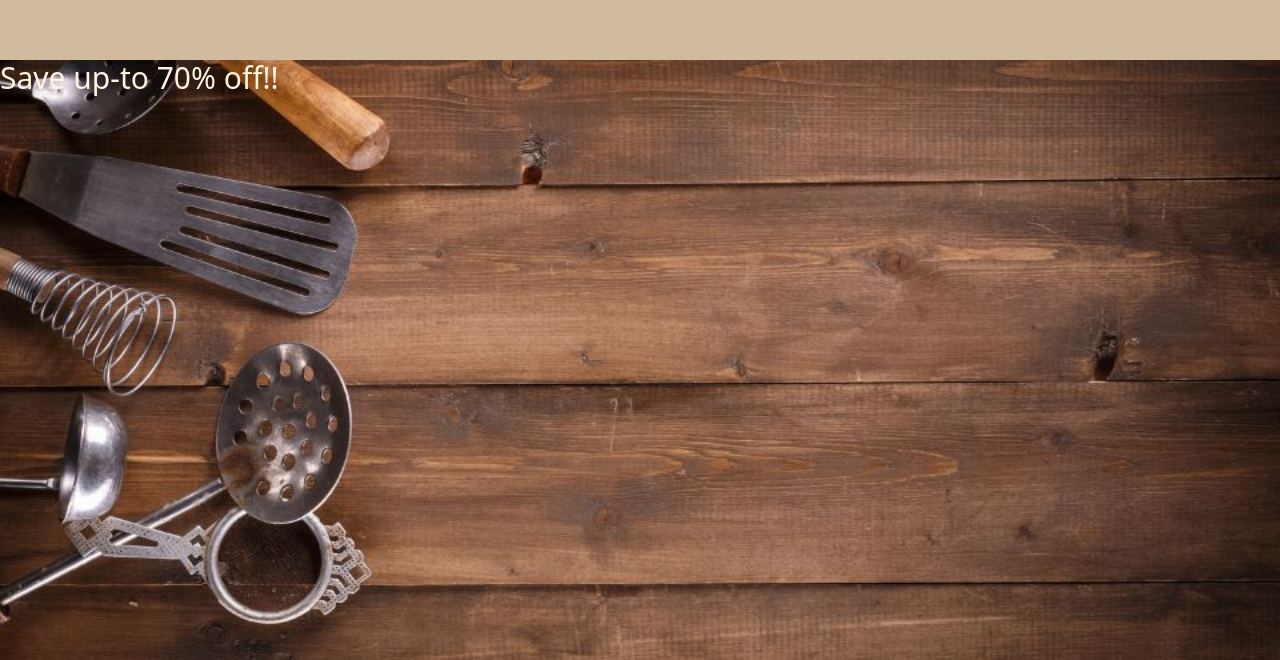
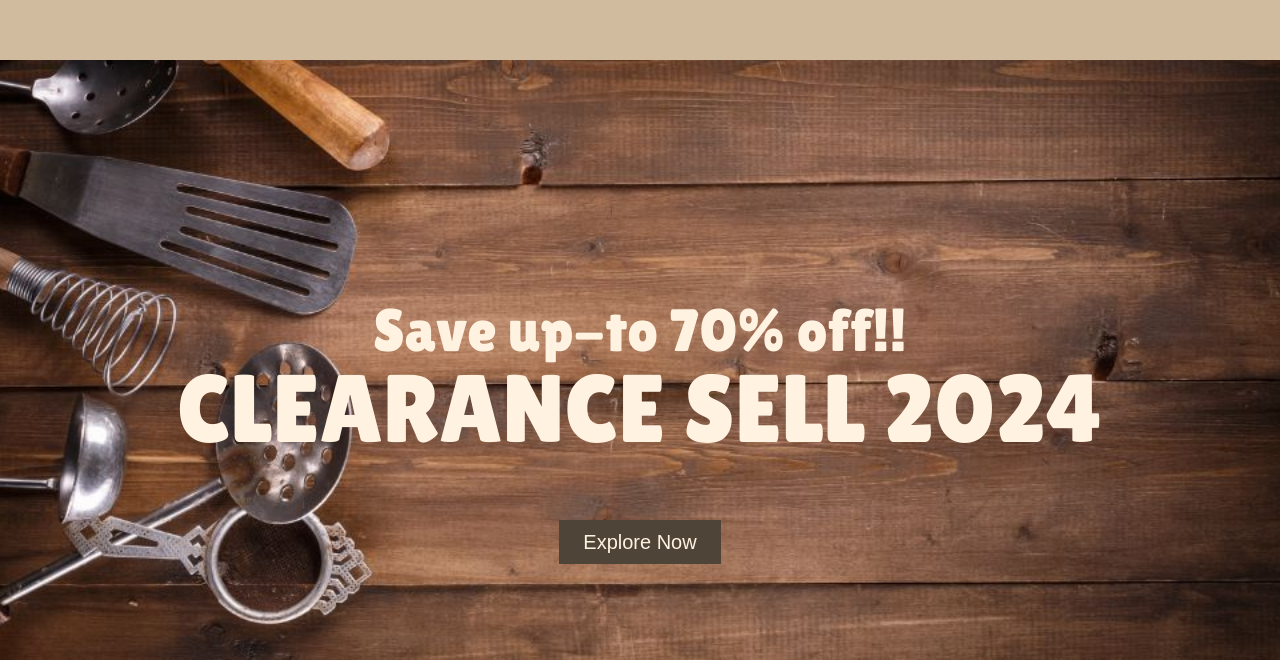
Before and after one commit to safkat07/Kitchen-Tools, a React (Vite) app: page / in a window 1280 px wide. Shown: the part 2780-3440 px from the top of the page. Built offline with nearby package versions, Linux system fonts and the light colour scheme; a web font is replaced by a local one.

Commit message:
clearance section complete

```diff
--- a/src/Components/ClearenceSell/ClearenceSell.jsx
+++ b/src/Components/ClearenceSell/ClearenceSell.jsx
@@ -1,16 +1,28 @@
+import Button from '../../UseAbleComponents/Button'
 import bgimg from '../../assets/kitchen-tools.jpg'
 
 const ClearenceSell = () => {
     return (
         <div className='h-screen relative bg-secondary'>
             <div
-                className="absolute bottom-0 bg-fixed w-full h-3/4 bg-cover bg-center z-[90]"
+                className="absolute bottom-0 bg-fixed w-full h-3/4 bg-cover bg-center z-[99]"
                 style={{ backgroundImage: `url(${bgimg})` }}
             >
-                <p className='text-3xl  text-primary z-[99]'>
-                    Save up-to 70% off!!
-                </p>
+                <div className='absolute inset-0 top-[40%]'>
+                    <p className='text-6xl text-center font-primary   text-primary '>
+                        Save up-to 70% off!!
+                    </p>
+                    <p className='text-8xl text-center font-primary   text-primary '>
+                        CLEARANCE SELL 2024
+                    </p>
+
+                    <div className="flex justify-center pt-16 items-center">
+                        <Button btnTitle={"Explore Now"} />
+                    </div>
+                </div>
+
             </div>
+
         </div>
     )
 }
```
Also changed, not shown: src/Components/ClearenceSell/sell.css (deleted).
